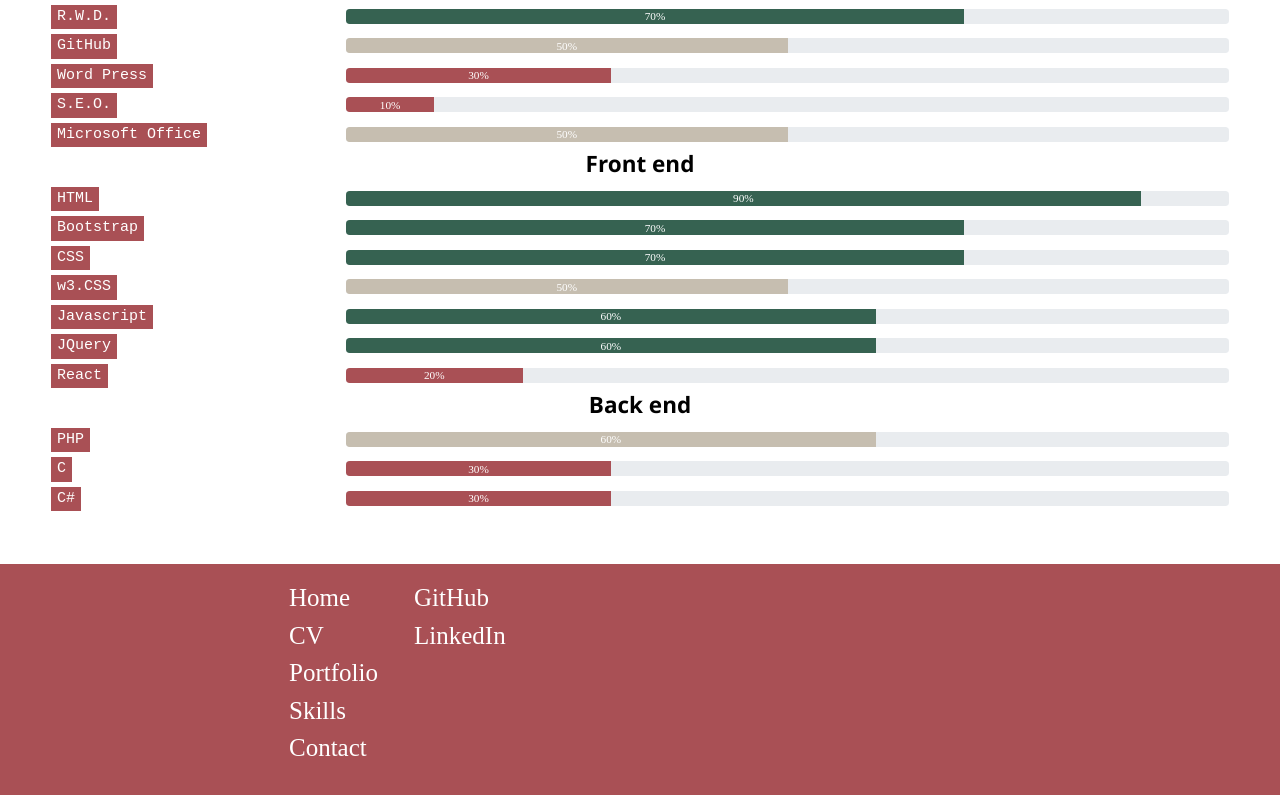
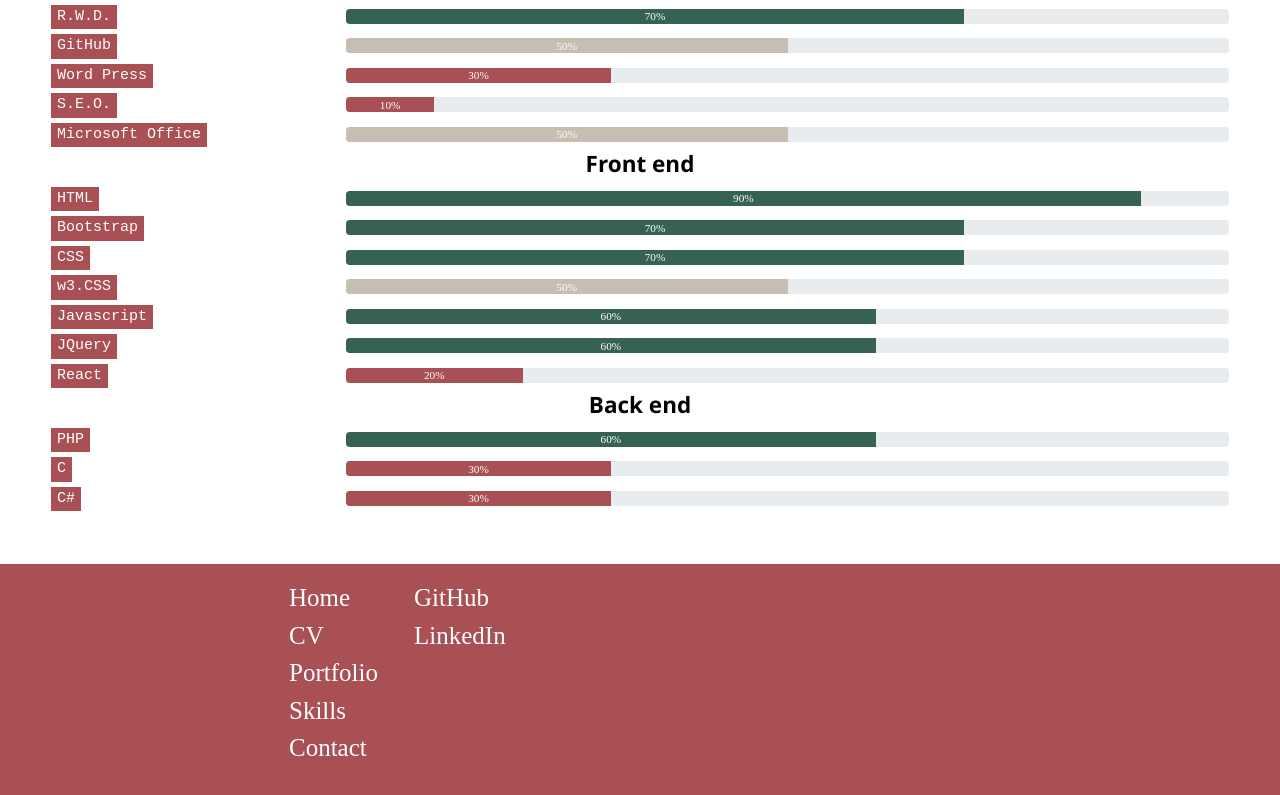
Before and after one commit to TheGreatWesty/TheGreatWesty.github.io, a plain HTML site: page website-skills-page.html in a window 1280 px wide. Shown: the part 732-1527 px from the top of the page. Drawn offline with nearby package versions, Linux system fonts and the light colour scheme.

Commit message:
Update website-skills-page.html

```diff
--- a/website-skills-page.html
+++ b/website-skills-page.html
@@ -203,7 +203,7 @@
 
 			<tr>
 				<td style="width:25%"> <button data-toggle="collapse" data-target="#skill13" class="mw-skills-bar-button">  PHP </button>   </td>
-				<td> <div class="progress"> <div class="progress-bar bg-5" style="width:60%;"> 60% </div> </div> </td>
+				<td> <div class="progress"> <div class="progress-bar bg-4" style="width:60%;"> 60% </div> </div> </td>
 			</tr>
 			<tr> <td colspan="2"> <div id="skill13" class="collapse" style="text-align:center;">Familiar with the foundations and can comfortably work independently, not familiar with any popular frameworks</div> </td> </tr>
 
```
